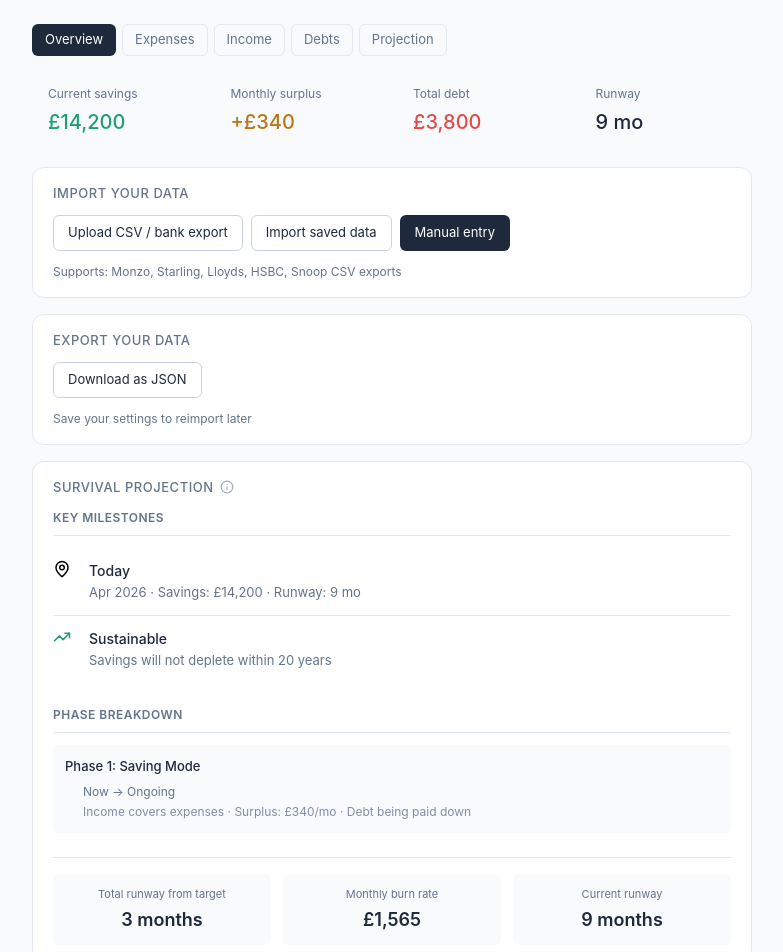
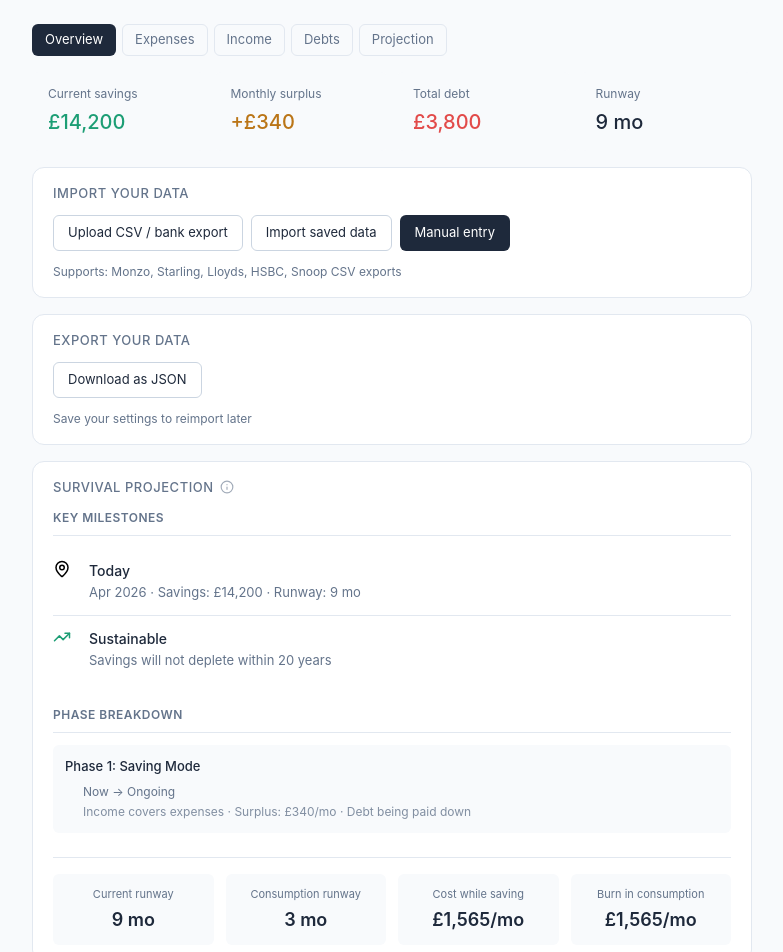
Before and after one commit to JohnNooney/WhenImBroke, a React (Vite) app in the folder app/: page / in a window 1280 px wide. Shown: the top 952 px of the page, without its empty margins (248-1031 px from the left). Built offline with nearby package versions, Linux system fonts and the light colour scheme.

Commit message:
update projection summary stats layout and labels

```diff
--- a/app/src/components/SavingsTracker.tsx
+++ b/app/src/components/SavingsTracker.tsx
@@ -629,16 +629,20 @@ function ProjectionSection({ result, data }: { result: RunwayResult; data: Finan
       {/* Summary Stats */}
       <div className="projection-summary">
         <div className="summary-stat">
-          <div className="summary-label">Total runway from target</div>
-          <div className="summary-value">{totalConsumptionRunway} months</div>
+          <div className="summary-label">Current runway</div>
+          <div className="summary-value">{result.runwayMonths === Infinity ? '∞' : `${result.runwayMonths} mo`}</div>
         </div>
         <div className="summary-stat">
-          <div className="summary-label">Monthly burn rate</div>
-          <div className="summary-value">{formatCurrency(result.monthlyExpenses - (result.monthlySurplus > 0 ? 0 : Math.abs(result.monthlySurplus)))}</div>
+          <div className="summary-label">Consumption runway</div>
+          <div className="summary-value">{totalConsumptionRunway === Infinity ? '∞' : `${totalConsumptionRunway} mo`}</div>
         </div>
         <div className="summary-stat">
-          <div className="summary-label">Current runway</div>
-          <div className="summary-value">{result.runwayMonths} months</div>
+          <div className="summary-label">Cost while saving</div>
+          <div className="summary-value">{formatCurrency(result.monthlyExpenses)}/mo</div>
+        </div>
+        <div className="summary-stat">
+          <div className="summary-label">Burn in consumption</div>
+          <div className="summary-value">{formatCurrency(result.livingExpenses)}/mo</div>
         </div>
       </div>
 
--- a/app/src/index.css
+++ b/app/src/index.css
@@ -533,15 +533,15 @@
 /* Projection Summary */
 .projection-summary {
   display: grid;
-  grid-template-columns: repeat(3, 1fr);
+  grid-template-columns: repeat(4, 1fr);
   gap: 12px;
   padding-top: 1rem;
   border-top: 0.5px solid var(--color-border-tertiary);
 }
 
-@media (max-width: 480px) {
+@media (max-width: 640px) {
   .projection-summary {
-    grid-template-columns: 1fr;
+    grid-template-columns: repeat(2, 1fr);
   }
 }
 
```
